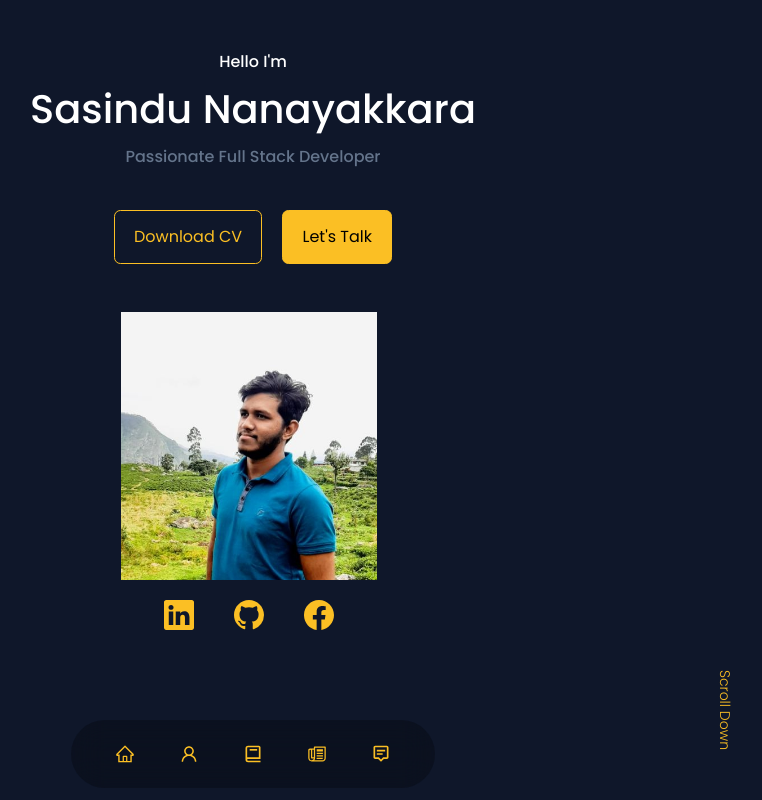
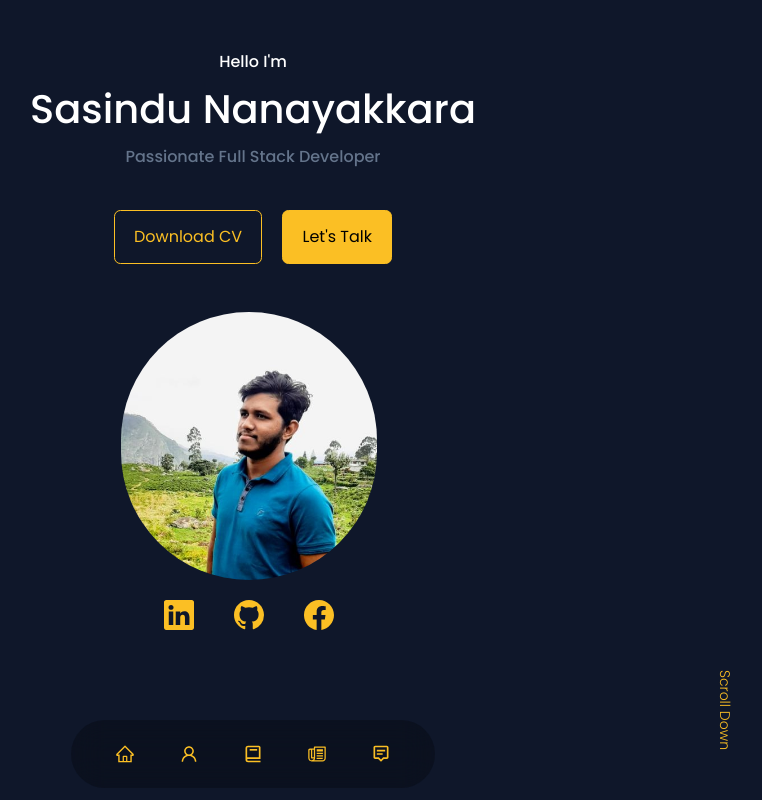
Before and after one commit to SasinduNanayakkara/MyPortfolio, a React (Create React App) app: page / in a window 1280 px wide. Shown: the top 800 px of the page, without its empty margins (387-1149 px from the left). Built offline with nearby package versions, Linux system fonts and the light colour scheme.

Commit message:
Add styles

```diff
--- a/src/Components/Header/index.jsx
+++ b/src/Components/Header/index.jsx
@@ -13,7 +13,7 @@ function Header() {
         <CV />
 
         <div className='bg-slate-900 w-80 h-96 ml-7 absolute left-2/4 -translate-x-1/2 mt-12'>
-          <img src={ME} alt='profile pic' />
+          <img src={ME} alt='profile pic' className='rounded-full'/>
         <HeaderSocials/>
         </div>
 
```
